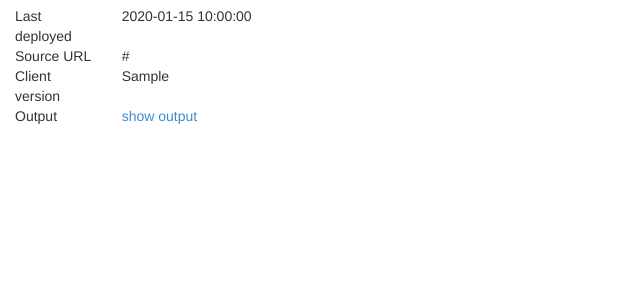
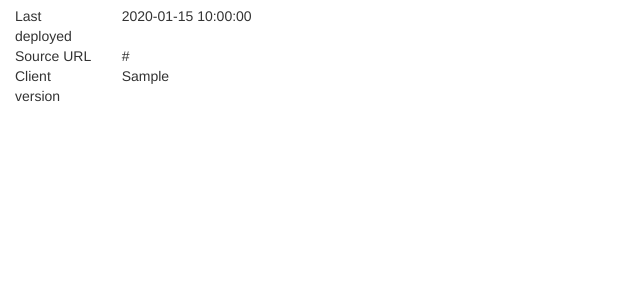
Before and after one commit to flupke/cloudy-release, a Django app: template cloudy/templates/projects/deployment_overview.html in a window 1280 px wide. Shown: the part 377-677 px from the top of the page, without its empty margins (0-640 px from the left). Run offline with Django 3.2, Linux system fonts and the light colour scheme; tables that the repository leaves empty hold one stand-in row (values such as "Sample post"); the template is opened without the code that fills it: values that come from a table or form of the project are taken from there, most other values are stand-ins (such as "Sample title", 1, 10 or a date in 2020); some libraries are stand-ins or nearby versions.

Commit message:
not showing deployment output if status is pending or unknown

```diff
--- a/cloudy/projects/models.py
+++ b/cloudy/projects/models.py
@@ -184,6 +184,9 @@ class Node(models.Model):
     def status_css_class(self):
         return self.STATUS_CSS_CLASSES[self.last_deployment_status]
 
+    def last_deployment_output_is_relevant(self):
+        return self.last_deployment_status in ('success', 'error')
+
     def __unicode__(self):
         return self.name
 
--- a/cloudy/templates/projects/include/deployment_overview_node.html
+++ b/cloudy/templates/projects/include/deployment_overview_node.html
@@ -25,7 +25,7 @@
             <div class="col-xs-11">{{ node.client_version }}</div>
         </div>
         {% endif %}
-        {% if node.last_deployment_output %}
+        {% if node.last_deployment_output and node.last_deployment_output_is_relevant %}
         <div class="row">
             <div class="col-xs-1">Output</div>
             <div class="col-xs-11">
```
